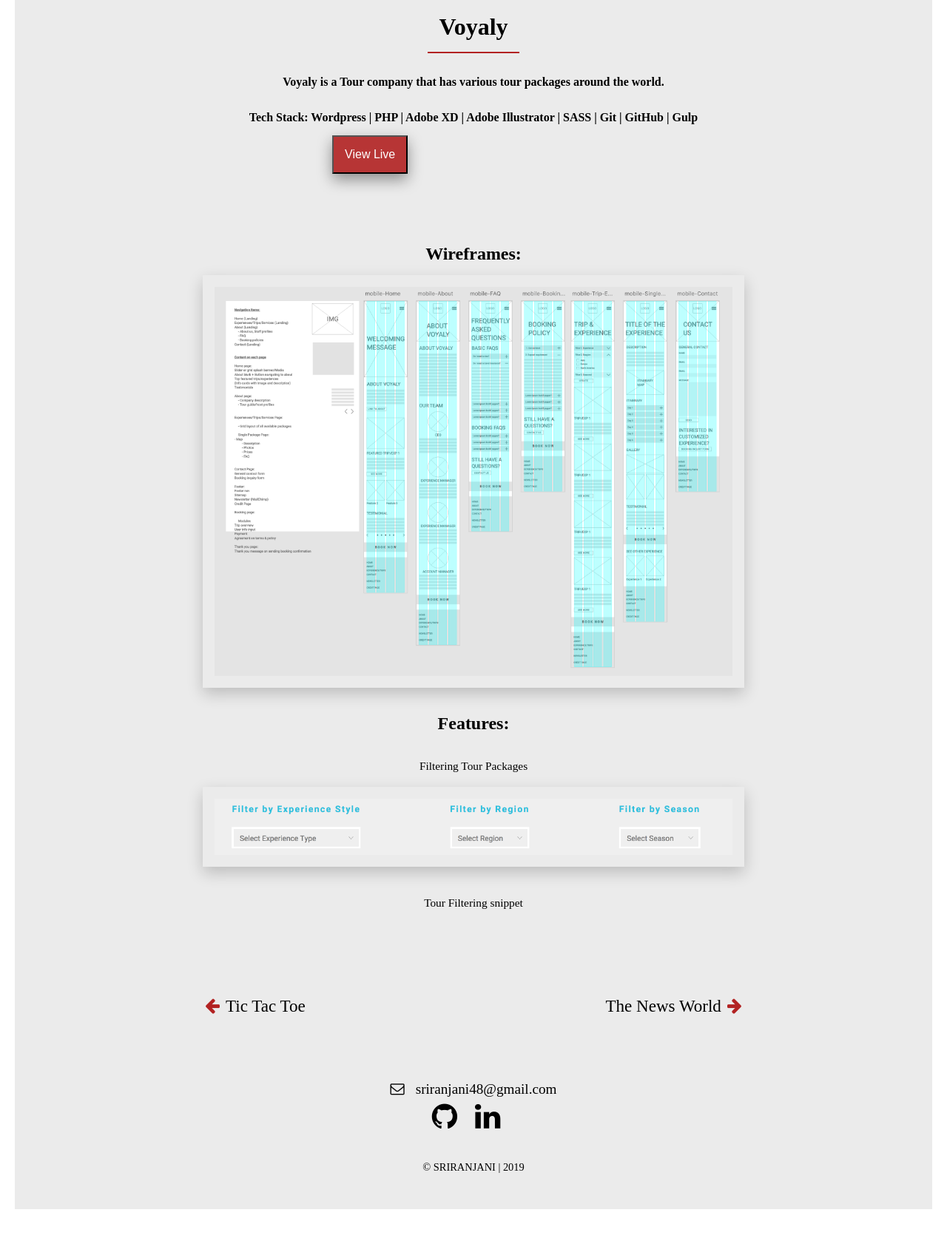
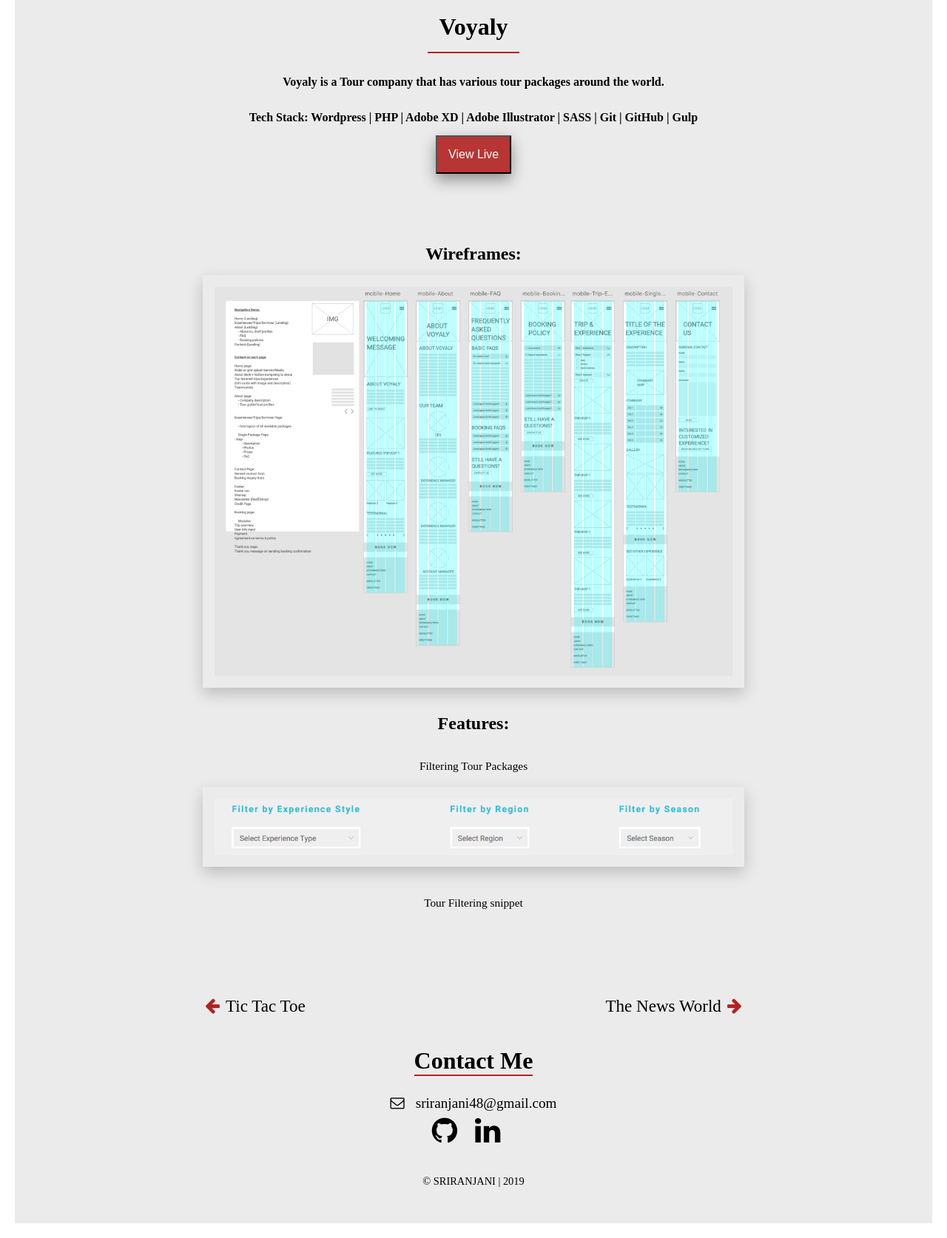
Before and after one commit to sriranjani48/sriranjani48.github.io, a plain HTML site: page client-project.html in a window 1280 px wide. Shown: the part 207-1881 px from the top of the page at 74% size. Drawn offline with Linux system fonts and the light colour scheme.

Commit message:
Updated styles

```diff
--- a/client-project.html
+++ b/client-project.html
@@ -62,7 +62,7 @@
                 Tech Stack: Wordpress | PHP | Adobe XD | Adobe Illustrator |
                 SASS | Git | GitHub | Gulp
               </h3>
-              <button>
+              <button style="position: relative;left: 42%;top: 12%;">
                 <a href="http://tourcompany.bcitwebdeveloper.ca">
                   View Live
                 </a>
@@ -108,6 +108,7 @@
         <!-- end of section-01 -->
       </main>
       <footer>
+        <h1>Contact Me</h1>
         <p class="contact-me">
           <i class="fa fa-envelope-o"></i>sriranjani48@gmail.com
           <br />
@@ -118,7 +119,8 @@
           <a href="https://www.linkedin.com/in/sriranjani48" title="LinkedIn">
             <i class="fa fa-linkedin"></i>
           </a>
-          <br /><b>&copy; SRIRANJANI | 2019</b>
+          <br />
+          <b>&copy; SRIRANJANI | 2019</b>
         </p>
       </footer>
     </div>
--- a/scss/_footer.scss
+++ b/scss/_footer.scss
@@ -4,9 +4,14 @@ footer {
   max-width: 100%;
   text-align: center;
   @include flex-center;
+  h1 {
+    margin-top: 40px;
+    display: inline-block;
+    border-bottom: 2px solid firebrick;
+  }
   .contact-me {
     margin-bottom: 40px;
-    margin-top: 80px;
+    margin-top: 20px;
 
     text-align: center;
     font-size: 1.2rem;
@@ -34,10 +39,6 @@ footer {
 
   @media (min-width: $tabletPortrait) {
     .contact-me {
-      // position: absolute;
-      left: 45%;
-      bottom: 0;
-
       a {
         i {
           font-size: 2.5rem;
--- a/scss/_single-projects.scss
+++ b/scss/_single-projects.scss
@@ -38,10 +38,6 @@
     color: grey;
   }
   button {
-    position: relative;
-    left: 20%;
-    top: 12%;
-
     a {
       color: white;
     }
```
Also changed, not shown: about.html (+1 -0 lines), index.html (+1 -2 lines), news-world.html (+3 -2 lines), projects.html (+1 -0 lines), tic-tac-toe.html (+3 -2 lines), styles/styles.css, 1 other file.
